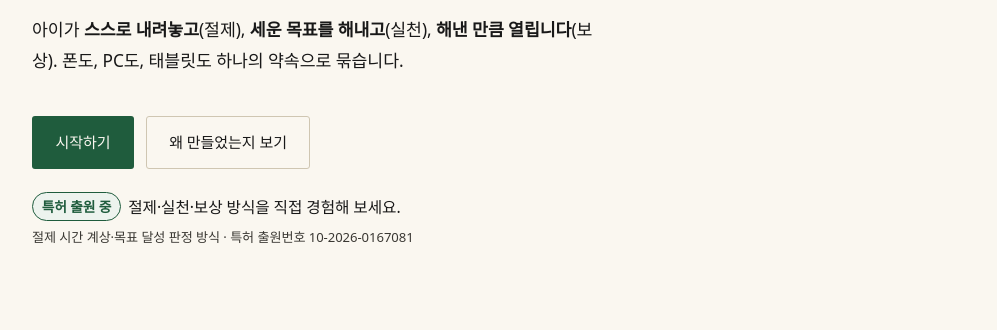
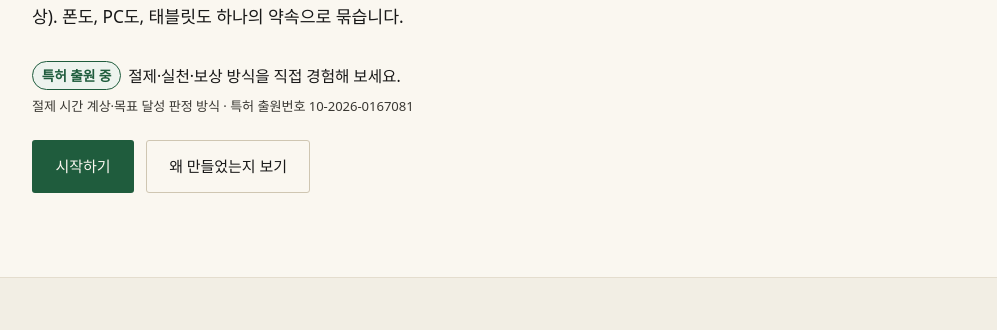
Before and after one commit to GilHongKang/guardpact, a plain HTML site: page index.html in a window 1280 px wide. Shown: the part 405-735 px from the top of the page, without its empty margins (140-1137 px from the left). Drawn offline with Linux system fonts and the light colour scheme; a web font is replaced by a local one.

Commit message:
랜딩: 히어로 상단 여백 축소, 특허 출원 안내를 시작하기 버튼 위로
Co-Authored-By: Claude Fable 5.1 <noreply@anthropic.com>
Claude-Session: https://claude.ai/code/session_01SGY9sxk5tGYyc2Kc4pKDu4

```diff
--- a/index.html
+++ b/index.html
@@ -73,7 +73,7 @@
   .topnav a:hover{color:var(--ink)}
 
   /* 히어로 */
-  .hero{padding:4rem 0 5.25rem;border-top:0}
+  .hero{padding:1.25rem 0 5.25rem;border-top:0}
   .hook{font-family:var(--mono);font-size:1rem;font-weight:500;color:var(--ink);letter-spacing:-0.01em;line-height:1.95}
   .hook span{display:block}
   h1{
@@ -82,8 +82,8 @@
   }
   h1 em{font-style:normal;color:var(--ink);display:block}
   .hero .body-text{font-size:1.08rem;margin-top:1.8rem}
-  .cta-row{display:flex;gap:.75rem;margin-top:2.5rem;flex-wrap:wrap}
-  .hero-note{margin-top:1.4rem;font-size:.98rem;line-height:1.7;color:var(--ink)}
+  .cta-row{display:flex;gap:.75rem;margin-top:1.4rem;flex-wrap:wrap}
+  .hero-note{margin-top:1.8rem;font-size:.98rem;line-height:1.7;color:var(--ink)}
   .hero-note .badge{display:inline-block;padding:.12rem .55rem;margin-right:.45rem;border:1px solid var(--green);border-radius:999px;background:var(--green-wash);color:var(--green);font-weight:700;font-size:.86rem;letter-spacing:-0.01em;vertical-align:.08em}
   .hero-note small{display:block;font-size:.82rem;color:var(--muted);margin-top:.3rem}
   .btn.is-soon{cursor:default;opacity:.85}
@@ -199,13 +199,13 @@
       <strong>해낸 만큼 열립니다</strong>(보상).
       폰도, PC도, 태블릿도 하나의 약속으로 묶습니다.
     </p>
+    <p class="hero-note"><span class="badge">특허 출원 중</span>절제·실천·보상 방식을 직접 경험해 보세요.
+      <small>절제 시간 계상·목표 달성 판정 방식 · 특허 출원번호 10-2026-0167081</small></p>
     <div class="cta-row">
       <!-- TODO: 실제 배포 링크로 교체 -->
       <a class="btn btn-primary" href="#start">시작하기</a>
       <a class="btn btn-ghost" href="#story">왜 만들었는지 보기</a>
     </div>
-    <p class="hero-note"><span class="badge">특허 출원 중</span>절제·실천·보상 방식을 직접 경험해 보세요.
-      <small>절제 시간 계상·목표 달성 판정 방식 · 특허 출원번호 10-2026-0167081</small></p>
   </section>
 </div>
 
```
